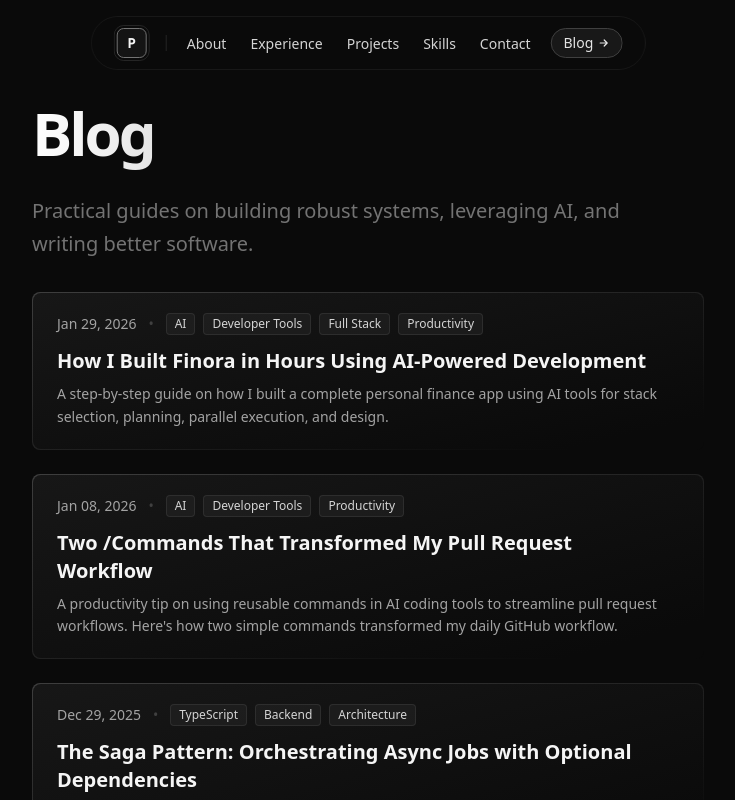
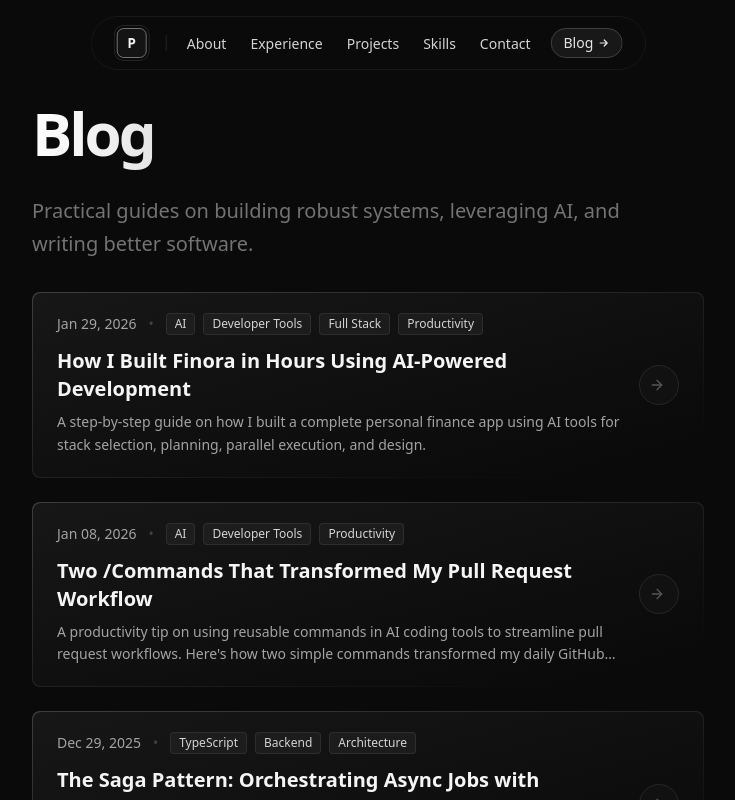
Before and after one commit to Ipriyankrajai/portfolio-v4, a Next.js app: page /blog in a window 1280 px wide. Shown: the top 800 px of the page, without its empty margins (272-1007 px from the left). Built offline with nearby package versions, Linux system fonts and the light colour scheme.

Commit message:
fix blog

```diff
--- a/app/blog/page.tsx
+++ b/app/blog/page.tsx
@@ -66,14 +66,15 @@ export default function BlogPage() {
             {posts.map((post, id) => (
               <BlurFade key={post.slug} delay={BLUR_FADE_DELAY * 2 + id * 0.05}>
                 <Link href={`/blog/${post.slug}`} className="block group">
-                  <div className="rounded-lg bg-gradient-to-br from-neutral-500/50 to-neutral-950 to-90% p-px transition-all duration-300 hover:from-neutral-400/50 hover:to-neutral-900/80">
+                  <div className="rounded-lg bg-gradient-to-br from-neutral-500/50 to-neutral-950 to-90% p-px transition-[background] duration-300 [transition-timing-function:cubic-bezier(0.23,1,0.32,1)] hover:from-neutral-400/50 hover:to-neutral-900/80">
                     <MagicCard
                       wrapperClassName="rounded-lg px-6 py-5 bg-gradient-to-br from-neutral-900 to-neutral-950 to-90%"
                       className="flex flex-col gap-4 rounded-lg"
                       gradientColor="#262626"
                     >
-                      <article className="flex flex-col gap-3">
-                        <div className="flex items-center justify-between text-sm text-neutral-500">
+                      <article className="flex items-center gap-4">
+                        <div className="flex flex-col gap-3 min-w-0 flex-1">
+                          <div className="flex items-center text-sm text-neutral-500">
                             <div className="flex flex-wrap items-center gap-3">
                               <time
                                 dateTime={post.date}
@@ -81,12 +82,12 @@ export default function BlogPage() {
                               >
                                 {post.date}
                               </time>
-                            <span className="text-neutral-700">•</span>
+                              <span className="text-neutral-700">&bull;</span>
                               <div className="flex flex-wrap gap-2">
                                 {post.tags.map((tag) => (
                                   <span
                                     key={tag}
-                                  className="rounded border border-neutral-700/50 bg-neutral-800/50 px-2 py-0.5 text-xs font-medium text-neutral-300"
+                                    className="rounded border border-neutral-700/50 bg-neutral-800/50 px-2 py-0.5 text-xs font-medium text-neutral-300 transition-colors duration-200 [transition-timing-function:cubic-bezier(0.23,1,0.32,1)] group-hover:border-neutral-600/50 group-hover:text-neutral-200"
                                   >
                                     {tag}
                                   </span>
@@ -96,13 +97,18 @@ export default function BlogPage() {
                           </div>
 
                           <div className="space-y-2">
-                          <h2 className="text-xl font-bold text-neutral-100 group-hover:text-white transition-colors flex items-center gap-2">
+                            <h2 className="text-xl font-bold text-neutral-100 transition-colors duration-200 [transition-timing-function:cubic-bezier(0.23,1,0.32,1)] group-hover:text-white">
                               {post.title}
-                            <ArrowRight className="size-4 opacity-0 -translate-x-2 transition-all duration-300 group-hover:opacity-100 group-hover:translate-x-0 text-neutral-400" />
                             </h2>
-                          <p className="text-neutral-400 text-sm leading-relaxed line-clamp-2">
+                            <p className="text-neutral-400 text-sm leading-relaxed line-clamp-2 transition-colors duration-200 group-hover:text-neutral-300">
                               {post.description}
                             </p>
+                          </div>
+                        </div>
+
+                        {/* Arrow pinned right — consistent position regardless of title length */}
+                        <div className="flex-shrink-0 flex items-center justify-center size-10 rounded-full border border-neutral-800 bg-neutral-900/50 transition-all duration-300 [transition-timing-function:cubic-bezier(0.23,1,0.32,1)] group-hover:border-neutral-600 group-hover:bg-neutral-800/80 group-hover:scale-110 group-active:scale-95">
+                          <ArrowRight className="size-4 text-neutral-500 transition-all duration-300 [transition-timing-function:cubic-bezier(0.23,1,0.32,1)] -translate-x-0.5 opacity-70 group-hover:translate-x-0 group-hover:opacity-100 group-hover:text-neutral-200" />
                         </div>
                       </article>
                     </MagicCard>
```
Lines whose indentation alone changed are shown as unchanged.
